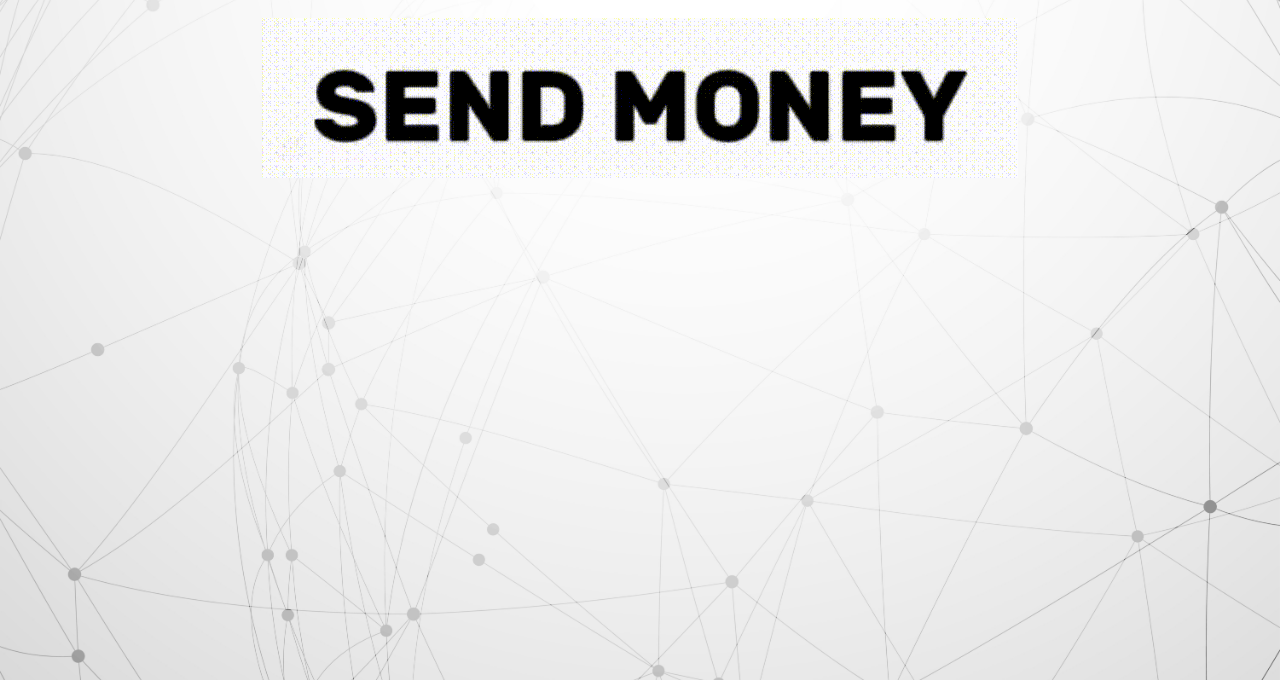
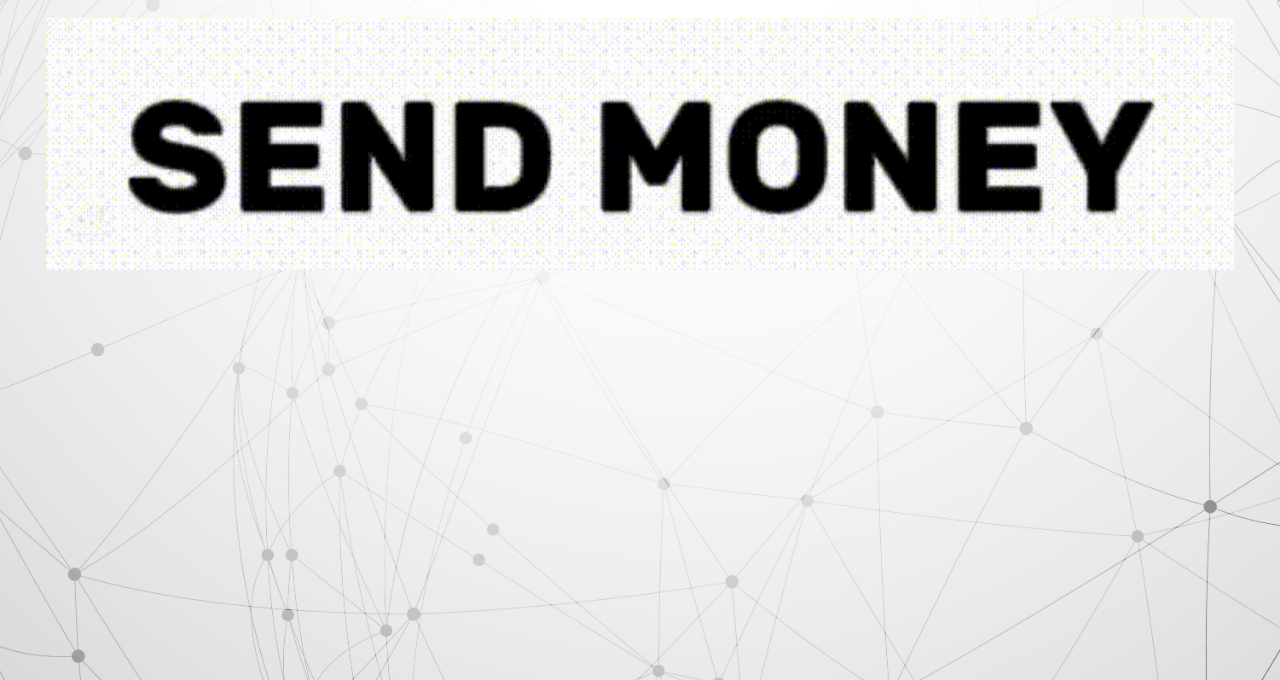
Before and after one commit to tshepang-p/Tshepang, a plain HTML site: page thisisjustatest_noharm.html in a window 1280 px wide. Shown: the part 120-800 px from the top of the page. Drawn offline with Linux system fonts and the light colour scheme.

Commit message:
image resize

```diff
--- a/thisisjustatest_noharm.html
+++ b/thisisjustatest_noharm.html
@@ -5,12 +5,18 @@
     <meta name="viewport" content="width=device-width, initial-scale=1.0">
     <title>Congra</title>
     <link rel = "stylesheet" href = "contact.css">
+
+    <style>
+        #pic{width: 100%;}
+
+
+    </style>
 </head>
 <body>
     <h1>YOU ARE BEING SCAMMED!</h1>
 
     <h1>TO STOP THE SCAM...</h1>
-    <img src = "pic.gif">
+    <img id = "pic" src = "pic.gif">
 
 </body>
 </html>
```
